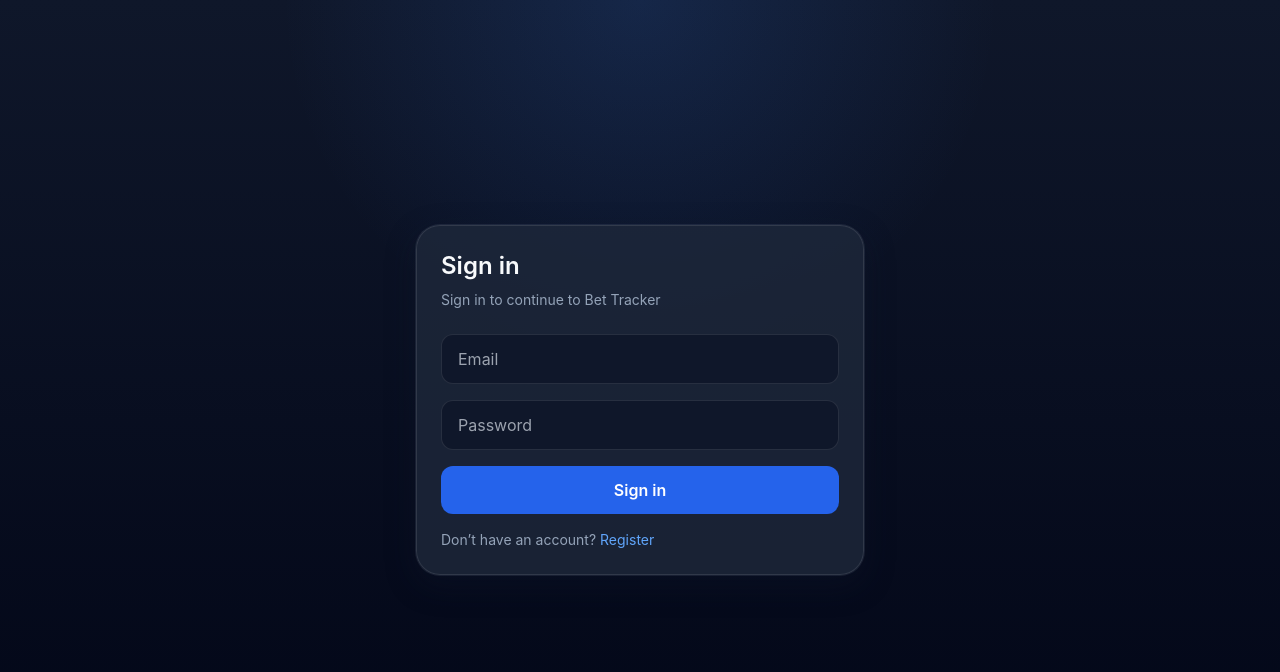
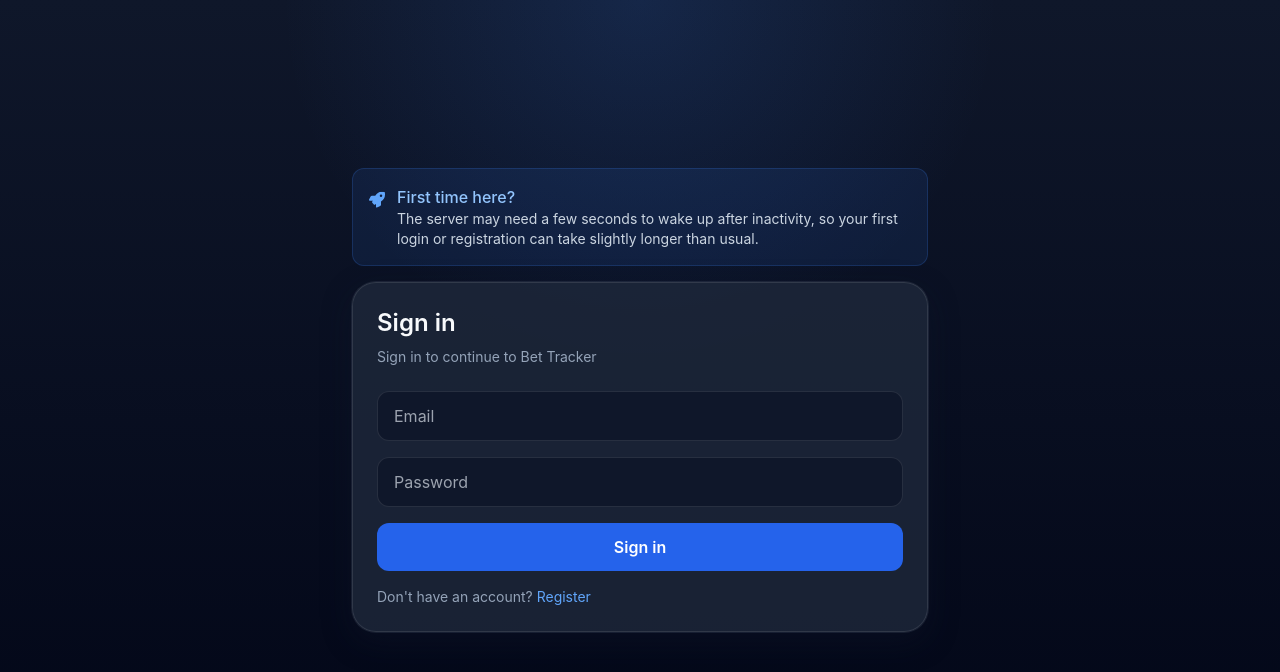
Before and after one commit to KilluaZ01/Worldcup_Project, a React (Vite) app in the folder frontend/: page / in a window 1280 px wide. Shown: the top 672 px of the page. Built offline with nearby package versions, Linux system fonts and the light colour scheme; no server answers.

Commit message:
Login Updated for New Users

```diff
--- a/frontend/package.json
+++ b/frontend/package.json
@@ -11,6 +11,7 @@
   "dependencies": {
     "@react-icons/all-files": "^4.1.0",
     "axios": "^1.10.0",
+    "framer-motion": "^12.42.0",
     "react": "^19.1.0",
     "react-dom": "^19.1.0",
     "react-icons": "^5.6.0",
--- a/frontend/src/pages/LoginPage.tsx
+++ b/frontend/src/pages/LoginPage.tsx
@@ -1,6 +1,8 @@
 import { useState } from "react";
 import { useNavigate, Link } from "react-router-dom";
 import { login, getCurrentUser } from "../lib/api";
+import { motion } from "framer-motion";
+import { FaRocket } from "react-icons/fa";
 
 export function LoginPage() {
   const navigate = useNavigate();
@@ -24,11 +26,40 @@ export function LoginPage() {
       setLoading(false);
     }
   }
-
   return (
     <div className="flex min-h-screen items-center justify-center px-4">
-      <div className="w-full max-w-md rounded-3xl border border-white/10 bg-slate-800/80 p-6 shadow-glow">
+      <div className="w-full max-w-xl">
+        <motion.div
+          initial={{ opacity: 0, y: -10 }}
+          animate={{ opacity: 1, y: 0 }}
+          transition={{ duration: 0.5 }}
+          className="mb-4 flex items-start gap-3 rounded-xl border border-blue-500/20 bg-blue-500/10 p-4"
+        >
+          <motion.div
+            animate={{ y: [0, 5, 0] }}
+            transition={{
+              duration: 2,
+              repeat: Infinity,
+              ease: "easeInOut",
+            }}
+          >
+            <FaRocket className="mt-1 shrink-0 text-blue-400" />
+          </motion.div>
+
+          <div>
+            <p className="font-medium text-blue-300">First time here?</p>
+
+            <p className="text-sm text-slate-300">
+              The server may need a few seconds to wake up after inactivity, so
+              your first login or registration can take slightly longer than
+              usual.
+            </p>
+          </div>
+        </motion.div>
+
+        <div className="rounded-3xl border border-white/10 bg-slate-800/80 p-6 shadow-glow">
           <h1 className="text-2xl font-semibold">Sign in</h1>
+
           <p className="mt-2 text-sm text-slate-400">
             Sign in to continue to Bet Tracker
           </p>
@@ -40,6 +71,7 @@ export function LoginPage() {
               placeholder="Email"
               className="w-full rounded-xl border border-white/10 bg-slate-900 px-4 py-3 text-white"
             />
+
             <input
               value={password}
               onChange={(e) => setPassword(e.target.value)}
@@ -47,6 +79,7 @@ export function LoginPage() {
               type="password"
               className="w-full rounded-xl border border-white/10 bg-slate-900 px-4 py-3 text-white"
             />
+
             <button
               type="submit"
               disabled={loading}
@@ -55,15 +88,17 @@ export function LoginPage() {
               {loading ? "Signing in..." : "Sign in"}
             </button>
           </form>
-        {error ? <p className="mt-3 text-sm text-red-400">{error}</p> : null}
+
+          {error && <p className="mt-3 text-sm text-red-400">{error}</p>}
 
           <p className="mt-4 text-sm text-slate-400">
-          Don’t have an account?{" "}
-          <Link to="/register" className="text-blue-400">
+            Don&apos;t have an account?{" "}
+            <Link to="/register" className="text-blue-400 hover:text-blue-300">
               Register
             </Link>
           </p>
         </div>
       </div>
+    </div>
   );
 }
--- a/frontend/src/pages/RegisterPage.tsx
+++ b/frontend/src/pages/RegisterPage.tsx
@@ -30,7 +30,7 @@ export function RegisterPage() {
 
   return (
     <div className="flex min-h-screen items-center justify-center px-4">
-      <div className="w-full max-w-md rounded-3xl border border-white/10 bg-slate-800/80 p-6 shadow-glow">
+      <div className="w-full max-w-xl rounded-3xl border border-white/10 bg-slate-800/80 p-6 shadow-glow">
         <h1 className="text-2xl font-semibold">Create account</h1>
         <p className="mt-2 text-sm text-slate-400">
           Create an account to save rooms and bets
```
Also changed, not shown: 1 other file (tests, documents, lock files or other folders). Lines whose indentation alone changed are shown as unchanged.
